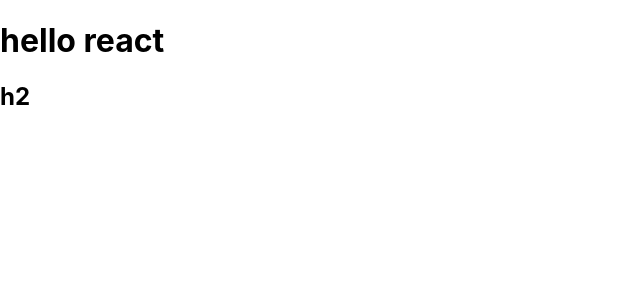
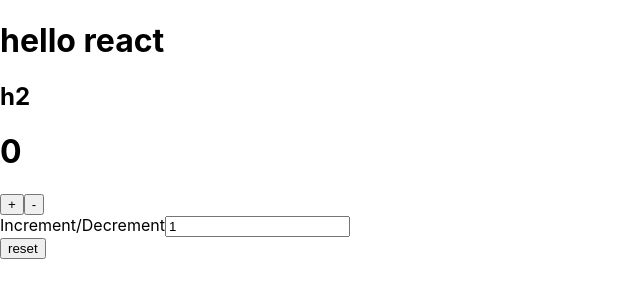
Before and after one commit to priyyadav/react-pratice, a React (Create React App) app: page / in a window 1280 px wide. Shown: the top 300 px of the page, without its empty margins (0-640 px from the left). Built offline with nearby package versions, Linux system fonts and the light colour scheme.

Commit message:
counter question

```diff
--- a/src/App.js
+++ b/src/App.js
@@ -1,11 +1,12 @@
 import logo from './logo.svg';
 import './App.css';
-
+import { Counter } from './practice/counter';
 function App() {
   return (
     <div>
    <h1>hello react</h1>
    <h2>h2</h2>
+   <Counter></Counter>
     </div>
 
   );
--- a/src/index.js
+++ b/src/index.js
@@ -2,7 +2,7 @@
 import ReactDOM from 'react-dom/client';
 import './index.css';
 import App from './App';
-import reportWebVitals from './reportWebVitals';
+
 
 const root = ReactDOM.createRoot(document.getElementById('root'));
 root.render(
@@ -10,8 +10,3 @@
     <App />
   </React.StrictMode>
 );
-
-// If you want to start measuring performance in your app, pass a function
-// to log results (for example: reportWebVitals(console.log))
-// or send to an analytics endpoint. Learn more: https://bit.ly/CRA-vitals
-reportWebVitals();
--- /dev/null
+++ b/src/practice/counter.js
@@ -0,0 +1,36 @@
+import React, { useState } from "react";
+
+export const Counter = () => {
+  const [data, setData] = useState(0);
+  const [count, setCount] = useState(1);
+
+  const inputHandler = (event) => {
+    setCount(Number(event.target.value));
+  };
+
+  const addHandler = () => {
+    setData((prev) => prev + count);
+  };
+
+  const subHandler = () => {
+    setData((prev) => prev - count);
+  };
+  const resetHandler=()=>
+  {
+   setData(0)
+  }
+  return (
+    <>
+      <h1>{data}</h1>
+      <div>
+        <button onClick={addHandler}>+</button>
+        <button onClick={subHandler}>-</button>
+      </div>
+      <div>
+        <span>Increment/Decrement</span>
+        <input value={count} onChange={inputHandler}></input>
+      </div>
+      <button onClick={resetHandler}>reset</button>
+    </>
+  );
+};
```
